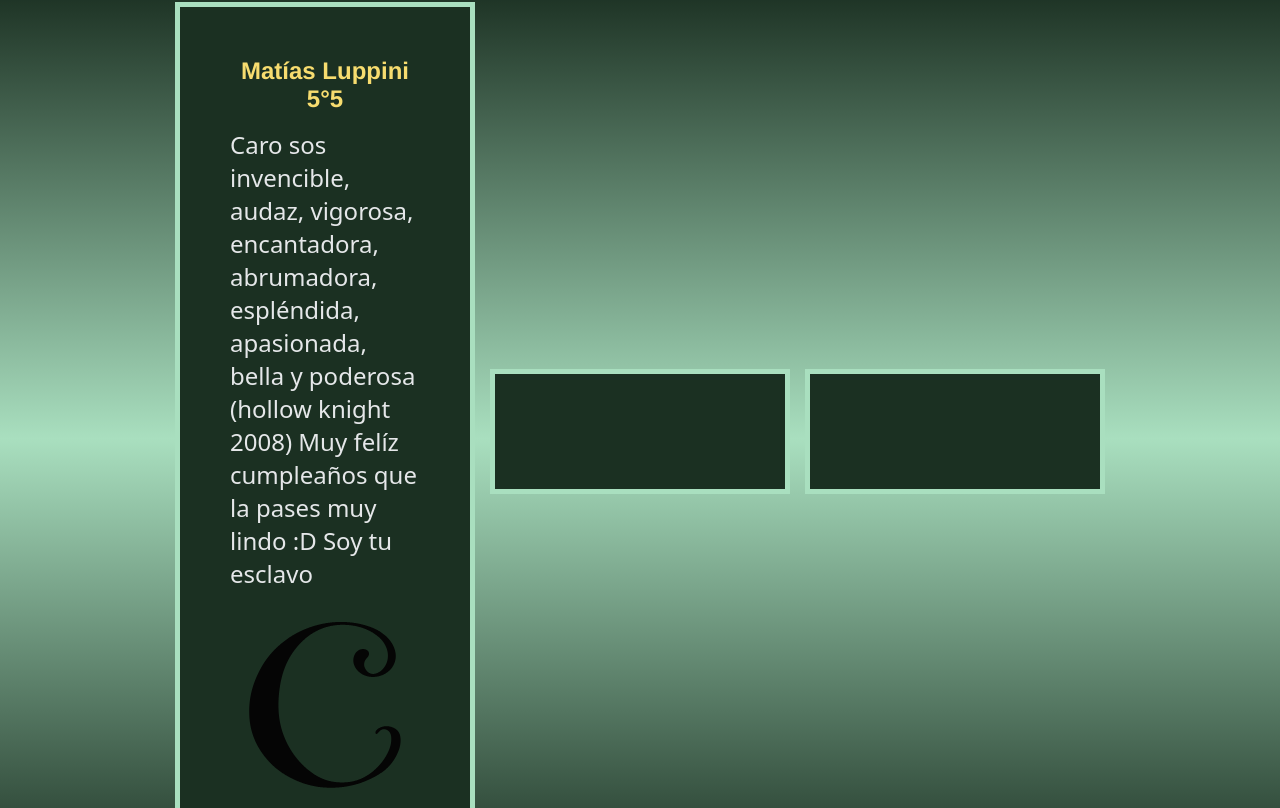
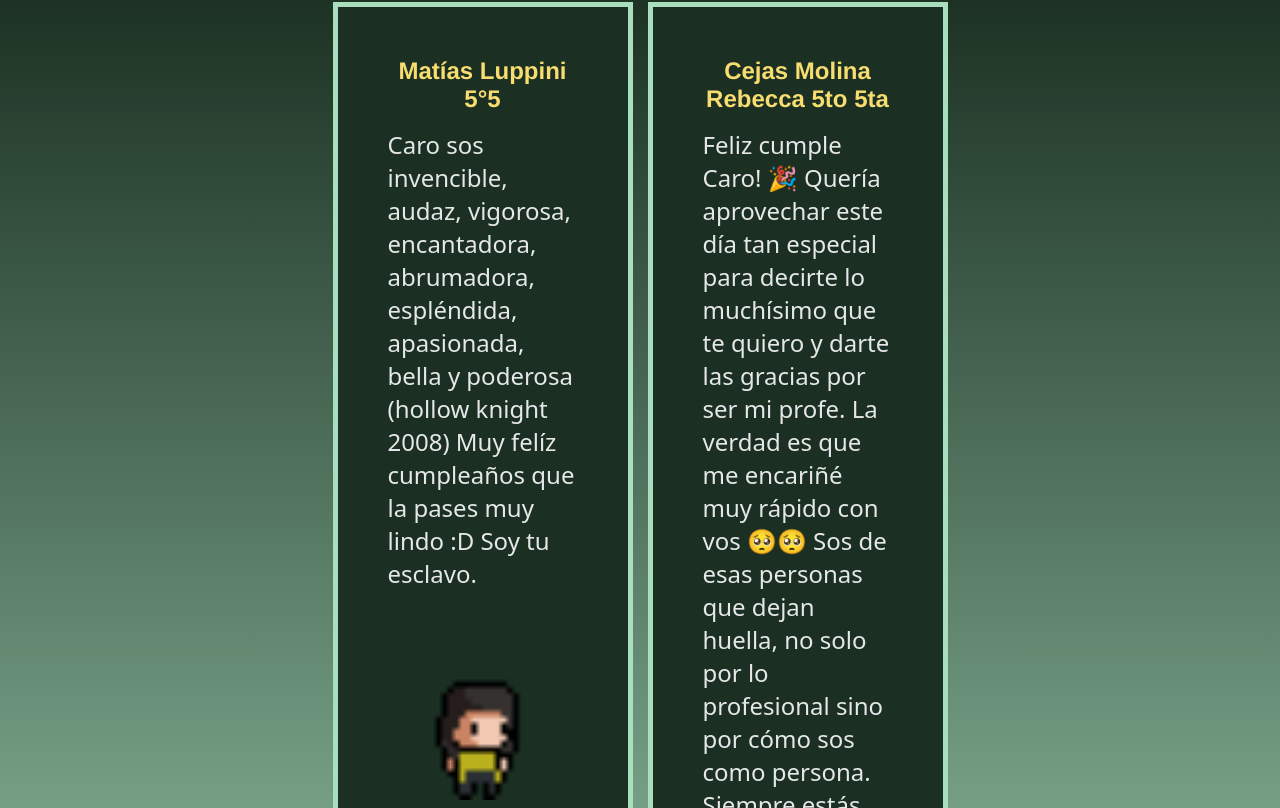
Before and after one commit to Mati9284/LABORATORIO-DE-PROGRAMACION-TP-N-DIFICIL, a plain HTML site: page index.html in a window 1280 px wide. Shown: the part 377-1185 px from the top of the page. Drawn offline with Linux system fonts and the light colour scheme; a web font is replaced by a local one.

Commit message:
AÑADIDO: - Fotos cards ACTUALIZADO: - Info de Cards.js - CSS cards mejora cuando hay una card muy grande

```diff
--- a/assets/css/components/contenedores.css
+++ b/assets/css/components/contenedores.css
@@ -1,6 +1,13 @@
 .contenedor {
     display: flex;
+}
+
+.align-center {
     align-items: center;
+}
+
+.align-center {
+    align-items: flex-start;
 }
 
 .wrap {
--- a/js/cards.js
+++ b/js/cards.js
@@ -2,25 +2,27 @@ const contenedor_cards = document.querySelector("#contenedor-cards");
 
 const datos = [
     {
-        titulo: "Matías Luppini 5°5",
+        titulo: `Matías Luppini 5°5`,
         descripcion: `Caro sos invencible, audaz,
         vigorosa, encantadora, abrumadora,
         espléndida, apasionada, bella y
         poderosa (hollow knight 2008)
         Muy felíz cumpleaños que la pases muy lindo :D
-        Soy tu esclavo
+        Soy tu esclavo.
         `,
-        imagen: "Logo caro.svg",
+        imagen: `Luppini.png`,
     },
     {
-        titulo: "",
-        descripcion: "",
-        imagen: "",
-    },
-    {
-        titulo: "",
-        descripcion: "",
-        imagen: "",
+        titulo: `Cejas Molina Rebecca 5to 5ta`,
+        descripcion: `
+        Feliz cumple Caro! 🎉
+        Quería aprovechar este día tan especial para decirte lo muchísimo que te quiero y darte las gracias por ser mi profe. La verdad es que me encariñé muy rápido con vos 🥺🥺
+        Sos de esas personas que dejan huella, no solo por lo profesional sino por cómo sos como persona. Siempre estás ahí para ayudar a todos en todo, ya sea con algo de programación o con lo que sea que nos pase a nivel personal
+        Gracias por bancarnos y guiarnos en cada expotec, en las olimpiadas y en los hackatones; sin tu apoyo no hubiéramos llegado tan lejos 🙏
+        Te mereces todo lo bueno que te pasa en la vida y ojalá de verdad pudiéramos ayudarte nosotros a vos el doble de lo que vos nos ayudás a nosotros
+        Es una pena enorme que este sea nuestro último año teniéndote como profe, pero que te quede claro que no te vas a librar de mí tan fácilmente!! 😉
+        Que pases un día hermoso! Te quiero un montón!! 🤍🤍`,
+        imagen: `Rebecca.png`,
     },
 ];
 
@@ -40,7 +42,7 @@ datos.forEach(datos_foreach => {
         <article class="contenedor column cards">
             <h3>${datos_foreach["titulo"]}</h3>
             <p>${datos_foreach["descripcion"]}</p>
-            <img src="/assets/img/${datos_foreach["imagen"]}" alt="${datos_foreach["titulo"]}">
+            <img src="assets/img/${datos_foreach["imagen"]}" alt="${datos_foreach["titulo"]}">
         </article>
     `;
     }
```
Also changed, not shown: assets/img/Luppini.png (added), assets/img/Rebecca.png (added).
